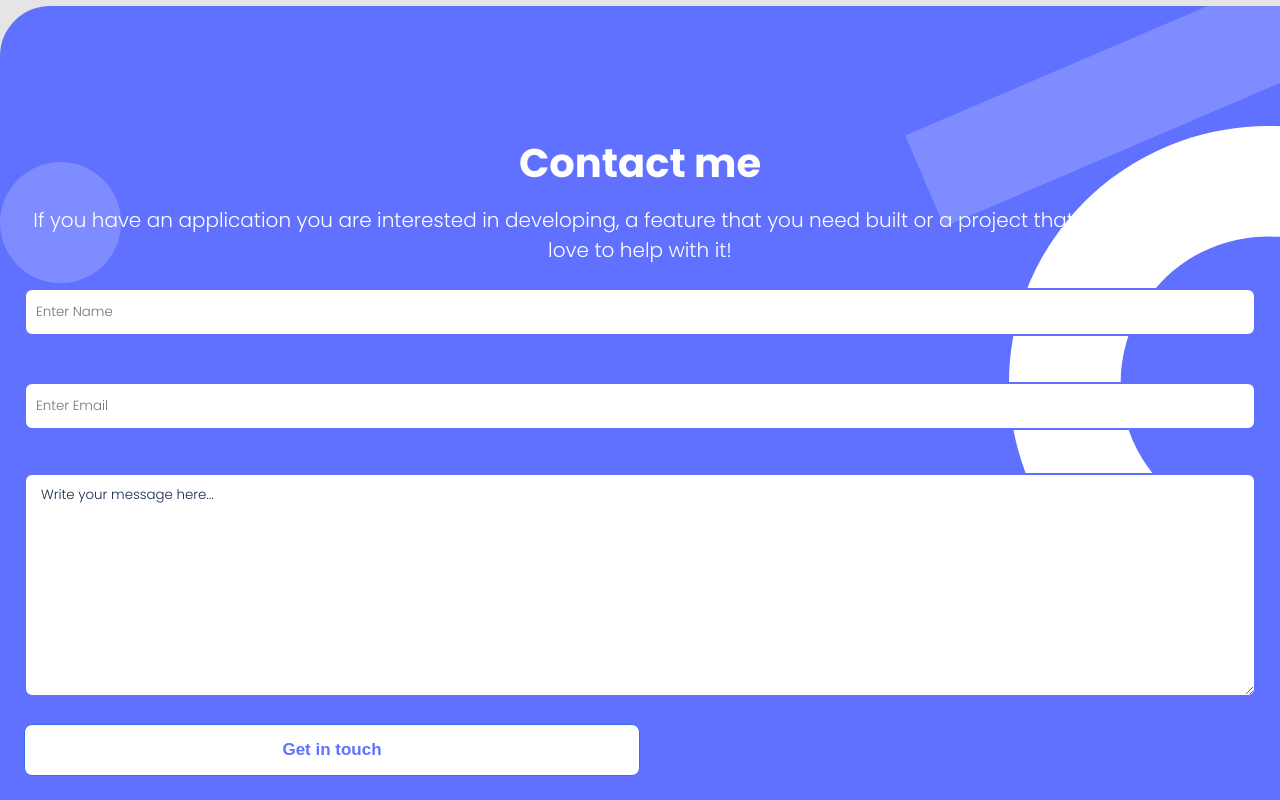
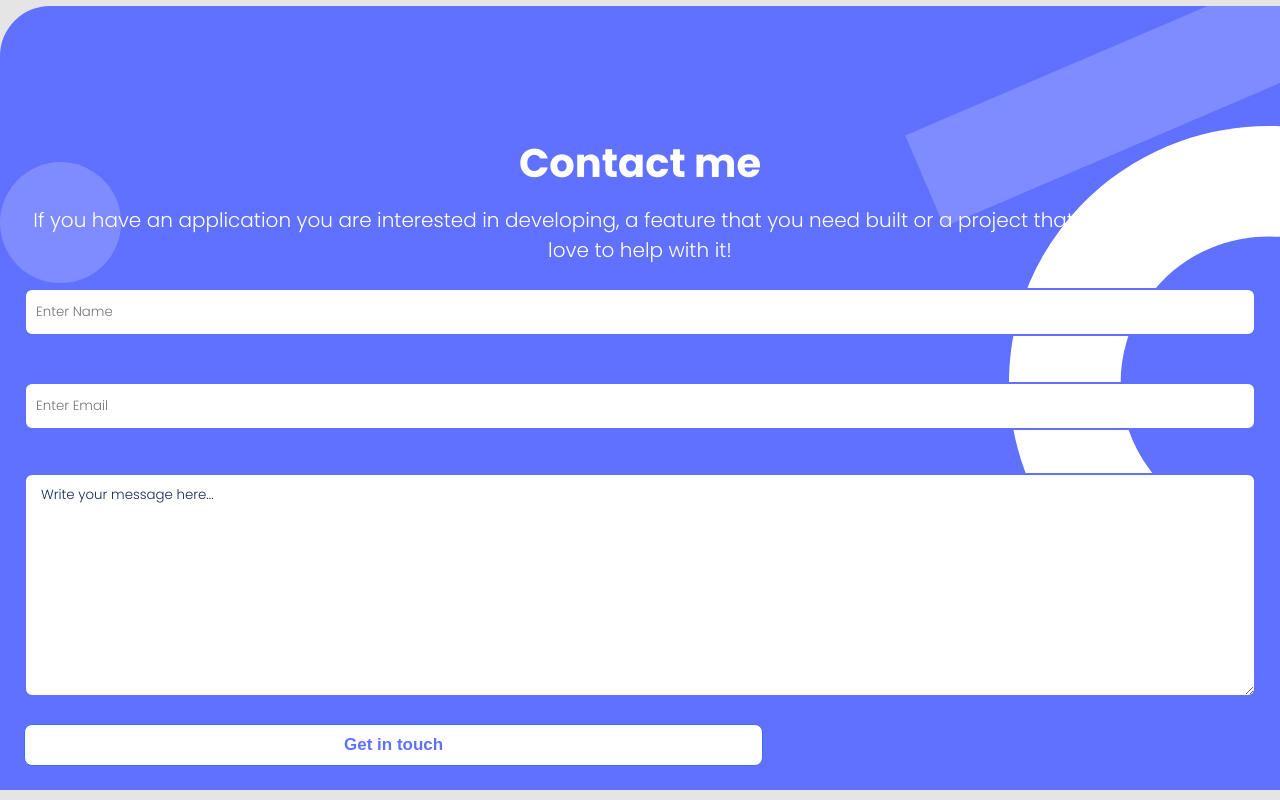
Before and after one commit to katfogy/setup-and-mobile-first, a website: page index.html in a window 1280 px wide. Shown: the part 6918-7718 px from the top of the page. Drawn offline with Linux system fonts and the light colour scheme.

Commit message:
get in touch padding changed and width added

```diff
--- a/styles.css
+++ b/styles.css
@@ -302,13 +302,13 @@
   }
 
   .get-in-touch {
-    padding: 15px;
+    padding: 10px;
     border-radius: 8px;
     color: #6070ff;
     background-color: #fff;
     outline: none;
     border: 1px solid #396df2;
-    width: 50%;
+    width: 60%;
     cursor: pointer;
     font-size: 17px;
     font-weight: 700;
```
